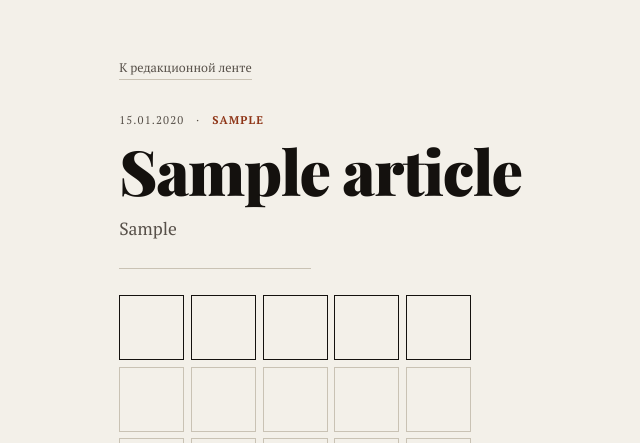
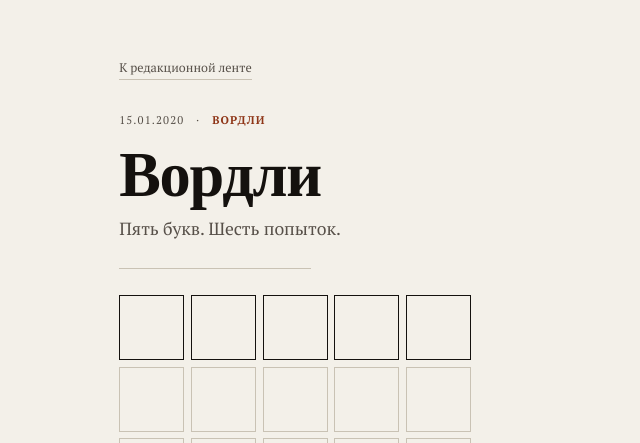
Before and after one commit to ikazman/deareditors, a Django app: page /wordly/2020/1/15/ in a window 1280 px wide. Shown: the part 110-553 px from the top of the page, without its empty margins (44-684 px from the left). Run offline with Django 5.2, Linux system fonts and the light colour scheme; a user stored in the database is signed in; tables that the repository leaves empty hold one stand-in row (values such as "Sample post"); data that the repository does not hold is empty; some web fonts are replaced.

Commit message:
Use game title and hide controls after finish

```diff
--- a/templates/wordly/game.html
+++ b/templates/wordly/game.html
@@ -1,7 +1,7 @@
 {% extends 'base.html' %}
 {% load static %}
 
-{% block title %}{% if article %}{{ article.title }}{% else %}Вордли{% endif %} — Dear Editors{% endblock %}
+{% block title %}Вордли — Dear Editors{% endblock %}
 {% block extra_head %}
 <link rel="stylesheet" href="{% static 'wordly/wordly.css' %}">
 <script src="{% static 'wordly/wordly.js' %}" defer></script>
@@ -13,10 +13,10 @@
     <div class="article__byline">
         <span class="stamp">{{ daily_word.date|date:"d.m.Y" }}</span>
         <span class="stamp" aria-hidden="true">·</span>
-        <span class="desk">{% if article and article.rubric %}{{ article.rubric }}{% else %}Вордли{% endif %}</span>
+        <span class="desk">Вордли</span>
     </div>
-    <h1 class="article__title">{% if article %}{{ article.title }}{% else %}Редакция загадала слово{% endif %}</h1>
-    <p class="article__lead">{% if article and article.lead %}{{ article.lead }}{% else %}Пять букв. Шесть попыток.{% endif %}</p>
+    <h1 class="article__title">Вордли</h1>
+    <p class="article__lead">Пять букв. Шесть попыток.</p>
     <hr class="article__rule">
 
     <div class="wordly-board" aria-label="Игровое поле">
@@ -32,7 +32,7 @@
     {% if game and game.won %}
         <div class="wordly-result">
             <strong>Слово найдено.</strong>
-            <span>Попыток: {{ attempts_used }}.</span>
+            <span>Попыток: {{ attempts_used }} из {{ max_attempts }}.</span>
         </div>
     {% elif finished %}
         <div class="wordly-result">
@@ -63,22 +63,19 @@
             </div>
             {% if form.guess.errors %}<div class="wordly-errors">{{ form.guess.errors }}</div>{% endif %}
         </form>
-    {% endif %}
 
         <div class="wordly-keyboard" aria-label="Клавиатура">
             {% for row in keyboard_rows %}
                 <div class="wordly-keyboard__row">
                     {% for key in row %}
-                    <button class="wordly-key wordly-key--{{ key.state }}" type="button" data-wordly-key="{{ key.letter }}"{% if finished %} disabled{% endif %}>{{ key.letter }}</button>
+                        <button class="wordly-key wordly-key--{{ key.state }}" type="button" data-wordly-key="{{ key.letter }}">{{ key.letter }}</button>
                     {% endfor %}
                 </div>
             {% endfor %}
-        {% if not finished %}
             <div class="wordly-keyboard__controls">
                 <button class="wordly-key wordly-key--control" type="button" data-wordly-backspace aria-label="Удалить последнюю букву">←</button>
                 <button class="wordly-key wordly-key--control" type="button" data-wordly-enter aria-label="Проверить попытку">↵</button>
             </div>
-        {% endif %}
         </div>
 
         <p class="wordly-note">
@@ -86,5 +83,6 @@
             <span class="wordly-legend wordly-legend--present">Буква есть в слове.</span>
             <span class="wordly-legend wordly-legend--absent">Такой буквы нет.</span>
         </p>
+    {% endif %}
 </section>
 {% endblock %}
```
Lines whose indentation alone changed are shown as unchanged.
